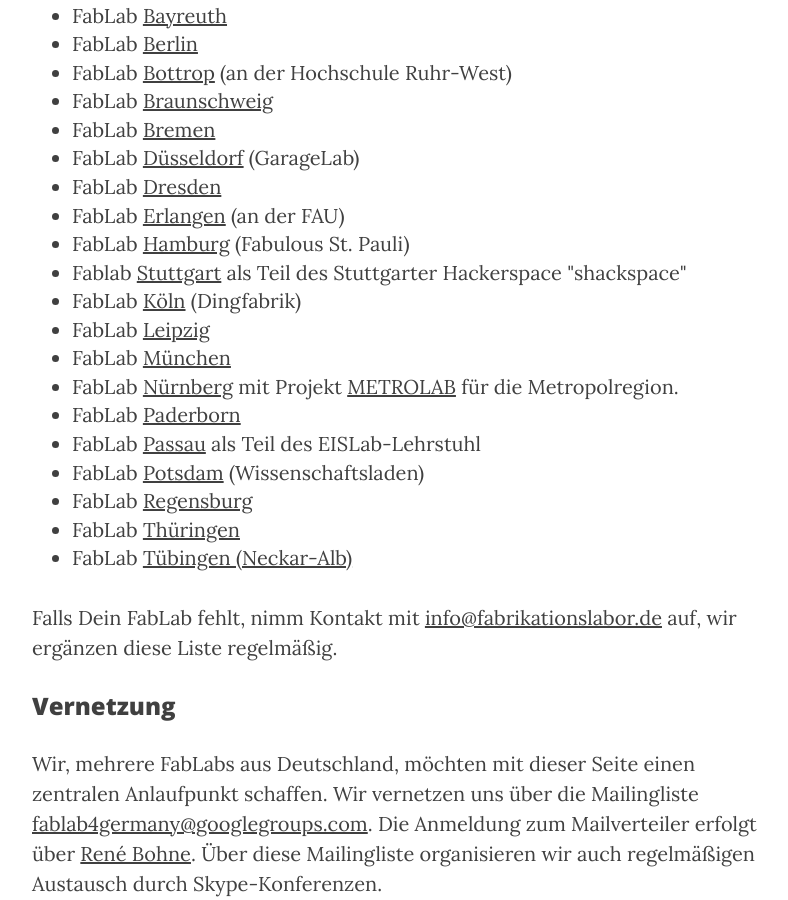
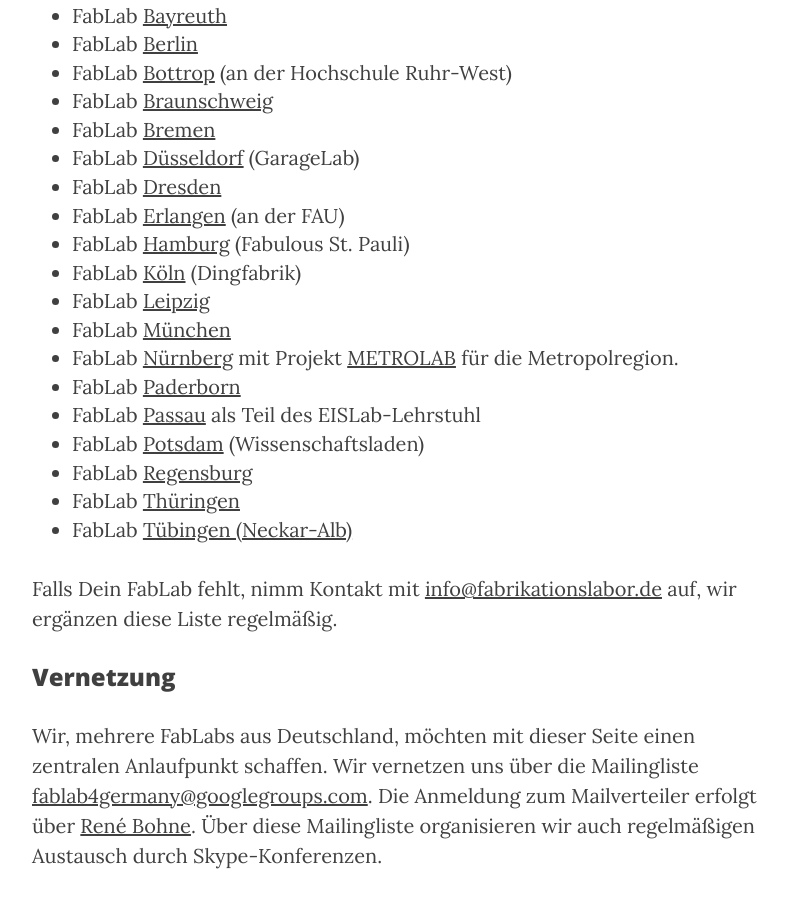
Before and after one commit to fabrikationslabor/fabrikationslabor.github.io, a Jekyll site: the page built from fablabs-in-deutschland.html, in a window 1280 px wide and 900 px high, scrolled down 1007 px. Shown: the whole window, without its empty margins (233-1021 px from the left). Built offline with Jekyll 4.4.1, drawn with Linux system fonts in a browser that asks for light colours; nearby versions of some CDN libraries; some of the changed lines change nothing that is shown.

Commit message:
Update fablabs-in-deutschland.html
FabLab Stuttgart wieder rausgenommen, da auf Anhieb auf der direkt verlinkten Seite kein Content auf ein FabLab hinweist.

```diff
--- a/fablabs-in-deutschland.html
+++ b/fablabs-in-deutschland.html
@@ -25,7 +25,7 @@
   <li>FabLab <a href="http://fablab-hamburg.org" target="_blank">Hamburg</a> (Fabulous St. Pauli)</li>
   <!-- Karlsruhe -->
   <!-- Kamp-Lintford http://zdi-fablab.org/ scheinbar verschwunden -->
-  <li>Fablab <a href="http://shackspace.de" target="_blank">Stuttgart</a> als Teil des Stuttgarter Hackerspace "shackspace"</li>
+  <!-- <li>Fablab <a href="http://shackspace.de" target="_blank">Stuttgart</a> als Teil des Stuttgarter Hackerspace "shackspace"</li> man findet auf der Seite nichts zum FabLab-->
   <li>FabLab <a href="http://dingfabrik.de" target="_blank">Köln</a> (Dingfabrik)</li>
   <!-- lübeck -->
   <li>FabLab <a href="http://fablab-leipzig.de" target="_blank">Leipzig</a></li>
```
